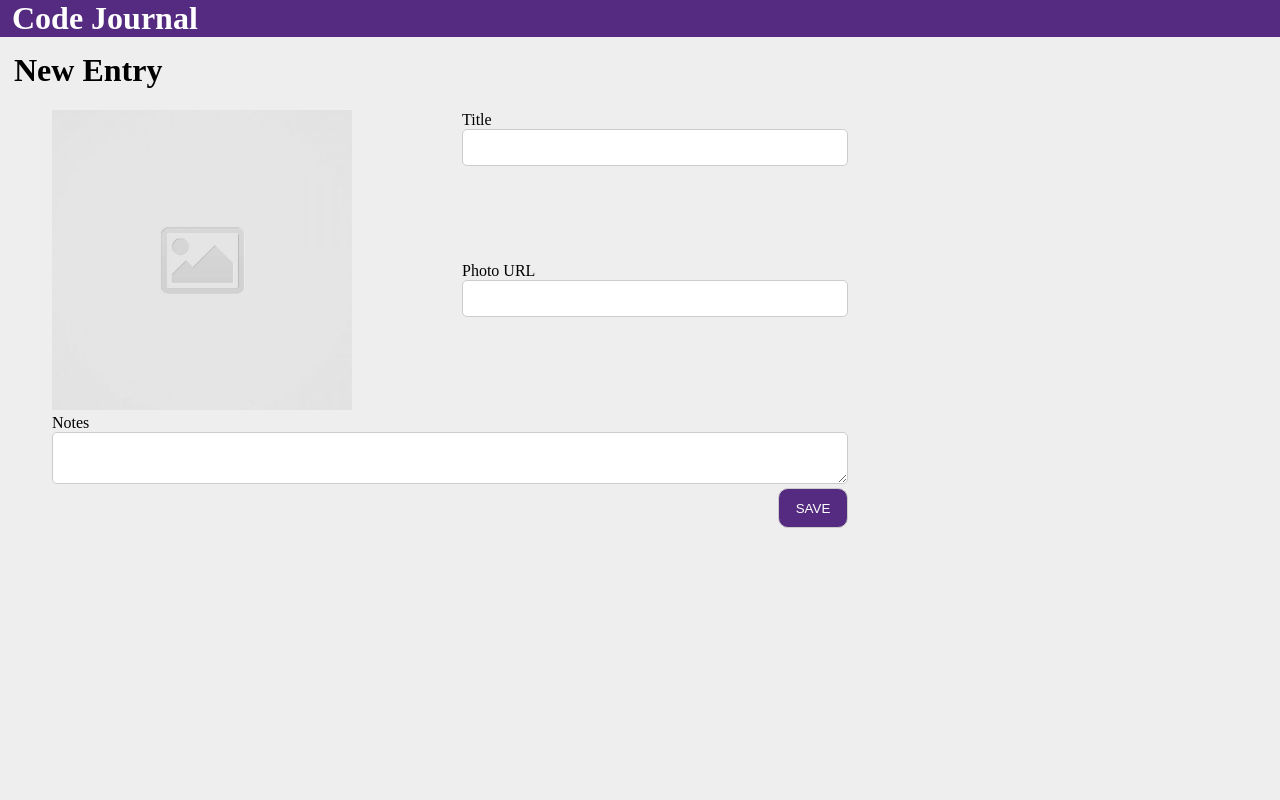
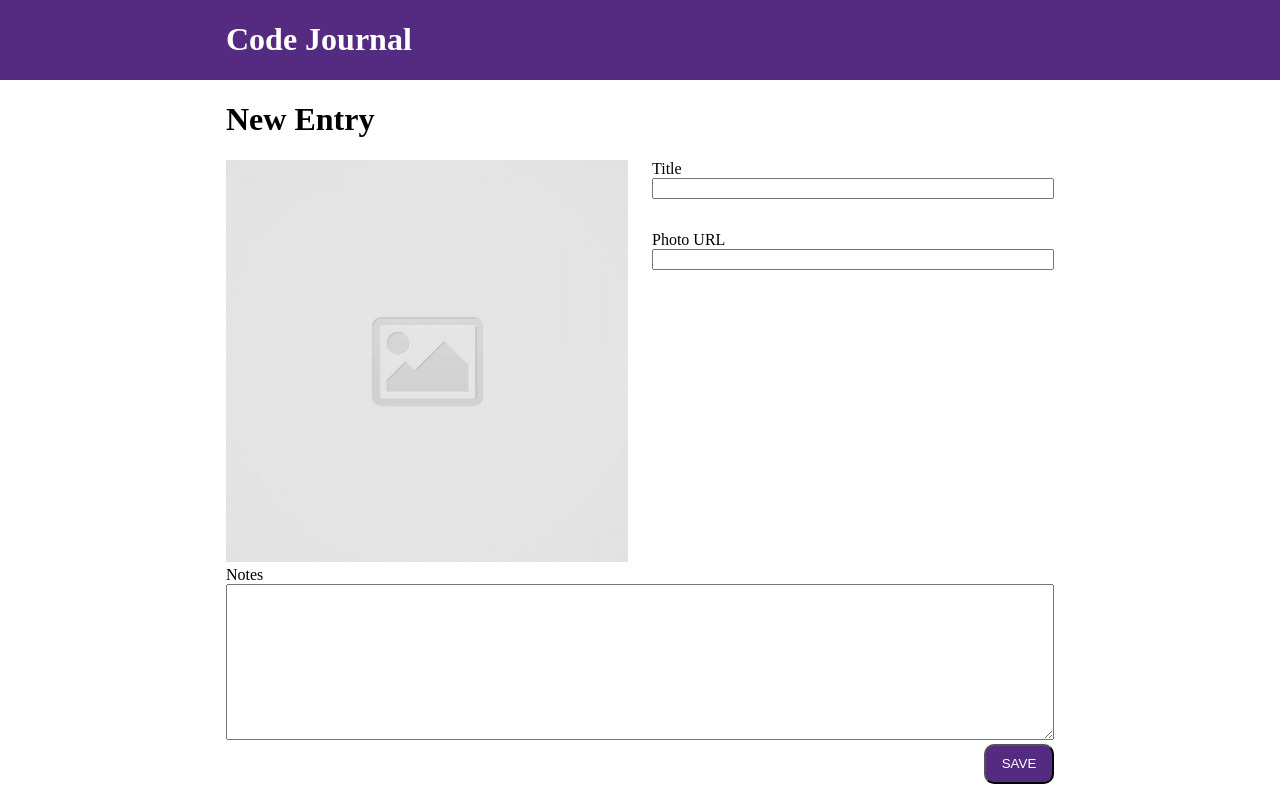
Before and after one commit to TreMitchell/code-journal, a website: page index.html in a window 1280 px wide. Both pictures are taken after typing "Sample", "https://example.com", "Sample" into the empty fields and a click on the button "SAVE". Drawn offline with Linux system fonts and the light colour scheme.

Commit message:
Completed issue #1.

```diff
--- a/css/layout.css
+++ b/css/layout.css
@@ -11,11 +11,6 @@
 .row {
   display: flex;
   flex-wrap: wrap;
-  justify-content: space-between;
-}
-
-.column-half {
-  width: 50%;
 }
 
 .column-full,
@@ -23,20 +18,9 @@
   width: 100%;
 }
 
-#url-preview {
-  width: 100%;
-  height: auto;
-  max-width: 300px;
-  margin: 0 auto;
-}
-
 @media screen and (width >= 768px) {
   .container {
     max-width: 900px;
-  }
-
-  .row {
-    align-items: center;
   }
 
   .column-full,
--- a/css/styles.css
+++ b/css/styles.css
@@ -1,4 +1,4 @@
-.container {
+/* .container {
   margin: 0;
   box-sizing: border-box;
   margin-top: -15px;
@@ -72,4 +72,39 @@ button {
   .url-preview {
     max-width: 400px;
   }
+} */
+
+header {
+  background-color: rgb(84, 43, 128);
+  color: white;
 }
+
+img {
+  width: 100%;
+}
+
+label {
+  display: block;
+}
+
+input,
+textarea {
+  width: 100%;
+}
+
+input {
+  margin-bottom: 2rem;
+}
+
+button {
+  background-color: rgb(84, 43, 128);
+  color: white;
+  border-radius: 10px;
+  cursor: pointer;
+  height: 40px;
+  width: 70px;
+}
+
+.button-container {
+  text-align: right;
+}
--- a/index.html
+++ b/index.html
@@ -17,15 +17,20 @@
   </head>
   <body>
     <header>
-      <h1 class="column-full">Code Journal</h1>
+      <div class="container">
+        <div class="row">
+          <h1 class="column-full">Code Journal</h1>
+        </div>
+      </div>
     </header>
-    <main class="container">
-      <div class="column-full">
-        <h1 class="new-entry">New Entry</h1>
-      </div>
-      <!--  -->
-      <div data-view="journal-entry-form">
-        <!--  -->
+    <main>
+      <div data-view="entry-form" class="container">
+        <div class="row">
+          <div class="column-full">
+            <h1 class="new-entry">New Entry</h1>
+          </div>
+        </div>
+
         <form id="entry-form">
           <div class="row">
             <div class="column-half">
@@ -45,11 +50,15 @@
                 <input type="url" id="photo-url" required />
               </div>
             </div>
+          </div>
+          <div class="row">
             <div class="column-full">
               <label for="content">Notes</label>
-              <textarea id="content" required></textarea>
+              <textarea id="content" cols="30" rows="10" required></textarea>
             </div>
-            <div class="column-full">
+          </div>
+          <div class="row">
+            <div class="column-full button-container">
               <button type="submit">SAVE</button>
             </div>
           </div>
--- a/js/data.js
+++ b/js/data.js
@@ -1,30 +1,15 @@
-"use strict";
+'use strict';
 const defaultData = {
   view: 'entry-form',
   entries: [],
   editing: null,
   nextEntryId: 1,
 };
-function saveData(data) {
+function writeData() {
   localStorage.setItem('journalData', JSON.stringify(data));
 }
-function loadData() {
+function readData() {
   const jsonData = localStorage.getItem('journalData');
   return jsonData ? JSON.parse(jsonData) : defaultData;
 }
-const data = loadData();
-function addNewEntry(entry) {
-    const newEntry = {
-        entryId: data.nextEntryId,
-        title: entry.title,
-        photoUrl: entry.photoUrl,
-        content: entry.content,
-    };
-    data.nextEntryId++;
-    data.entries.unshift(newEntry);
-    saveData(data);
-}
-function changeView(newView) {
-    data.view = newView;
-    saveData(data);
-}
+const data = readData();
--- a/js/main.js
+++ b/js/main.js
@@ -1,8 +1,4 @@
 'use strict';
-const dataModel = {
-  entries: [],
-  nextEntryId: 1,
-};
 const $form = document.querySelector('#entry-form');
 const $urlPreview = document.querySelector('#url-preview');
 const $photoUrlInput = document.querySelector('#photo-url');
@@ -16,14 +12,14 @@ $photoUrlInput.addEventListener('input', function (event) {
 $form.addEventListener('submit', function (event) {
   event.preventDefault();
   const newEntry = {
-    entryId: dataModel.nextEntryId,
+    entryId: data.nextEntryId,
     title: $form.elements.namedItem('title').value,
     photoUrl: $photoUrlInput.value,
     content: $form.elements.namedItem('content').value,
   };
-  dataModel.nextEntryId++;
-  dataModel.entries.unshift(newEntry);
-  saveData(data);
+  data.nextEntryId++;
+  data.entries.unshift(newEntry);
+  writeData();
   $form.reset();
   $urlPreview.src = 'images/placeholder-image-square.jpg';
 });
```
Also changed, not shown: ts/data.ts (+10 -24 lines), ts/main.ts (+4 -14 lines). Lines whose indentation alone changed are shown as unchanged.
